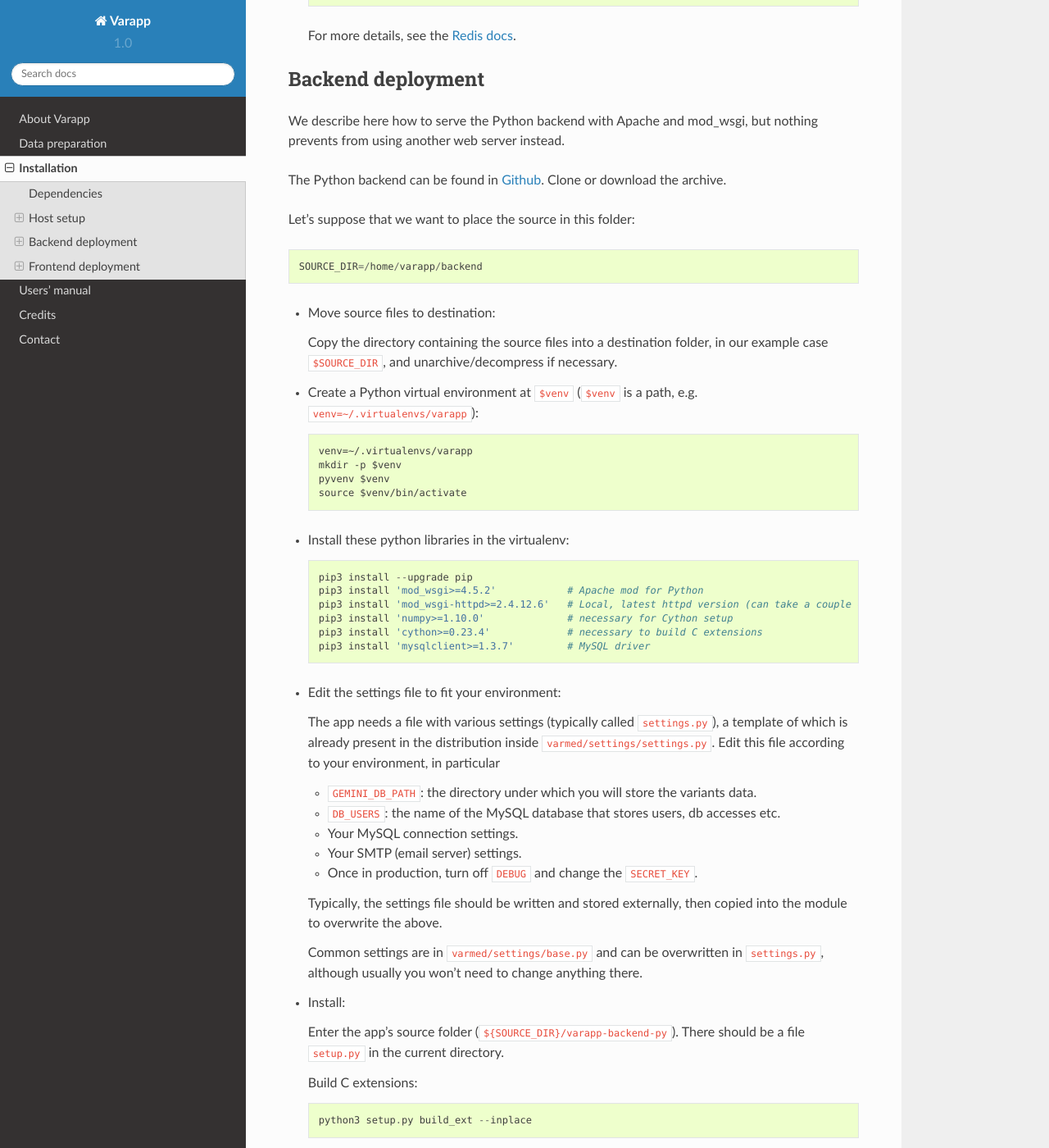
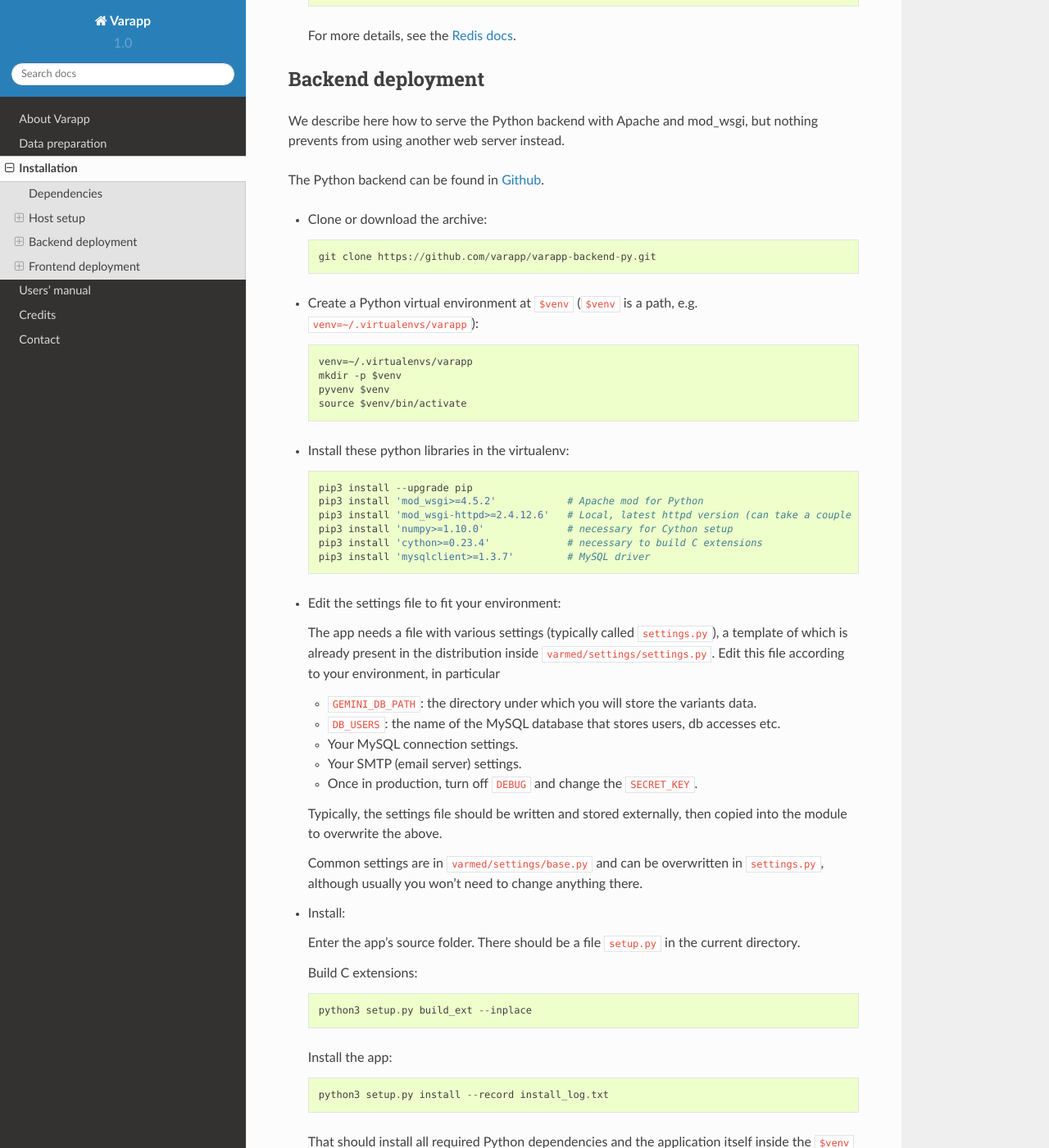
Before and after one commit to varapp/varapp-docs, a Sphinx documentation site: the page built from docs/src/deployment.rst, in a window 1280 px wide and 1400 px high, scrolled down 2971 px. Shown: the whole window at 82% size. Built offline with Sphinx 7.4.7 and the Read the Docs theme 2.0.0, drawn with Linux system fonts in a browser that asks for light colours; some of the changed text lies outside the part shown.

Commit message:
Location doesn't matter

```diff
--- a/docs/src/deployment.rst
+++ b/docs/src/deployment.rst
@@ -150,16 +150,10 @@ We describe here how to serve the Python backend with Apache and mod_wsgi,
 but nothing prevents from using another web server instead.
 
 The Python backend can be found in `Github <https://github.com/varapp/varapp-backend-py>`_.
-Clone or download the archive.
 
-Let's suppose that we want to place the source in this folder::
+* Clone or download the archive::
 
-    SOURCE_DIR=/home/varapp/backend
-
-* Move source files to destination:
-
-  Copy the directory containing the source files into a destination folder,
-  in our example case ``$SOURCE_DIR``, and unarchive/decompress if necessary.
+    git clone https://github.com/varapp/varapp-backend-py.git
 
 * Create a Python virtual environment at ``$venv``
   (``$venv`` is a path, e.g. ``venv=~/.virtualenvs/varapp``)::
@@ -198,7 +192,7 @@ Let's suppose that we want to place the source in this folder::
 
 * Install:
 
-  Enter the app's source folder (``${SOURCE_DIR}/varapp-backend-py``).
+  Enter the app's source folder.
   There should be a file ``setup.py`` in the current directory.
 
   Build C extensions::
@@ -314,12 +308,12 @@ Advanced
 
     mod_wsgi-express setup-server varmed/wsgi.py [options]
 
-  The result is a folder ``mod_wsgi_server`` in ``$SOURCE_DIR``
+  The result is a folder ``mod_wsgi_server`` inside the source directory
   with Apache config files and executables inside.
 
   Then one can call Apache binaries directly, for instance to restart the app::
 
-    ${SOURCE_DIR}/mod_wsgi-server/apachectl restart
+    mod_wsgi-server/apachectl restart
 
 * An environment variable `DJANGO_SETTINGS_MODULE` is set automatically by Django when
   the app is started to indicate where the settings are to be taken from.
```
